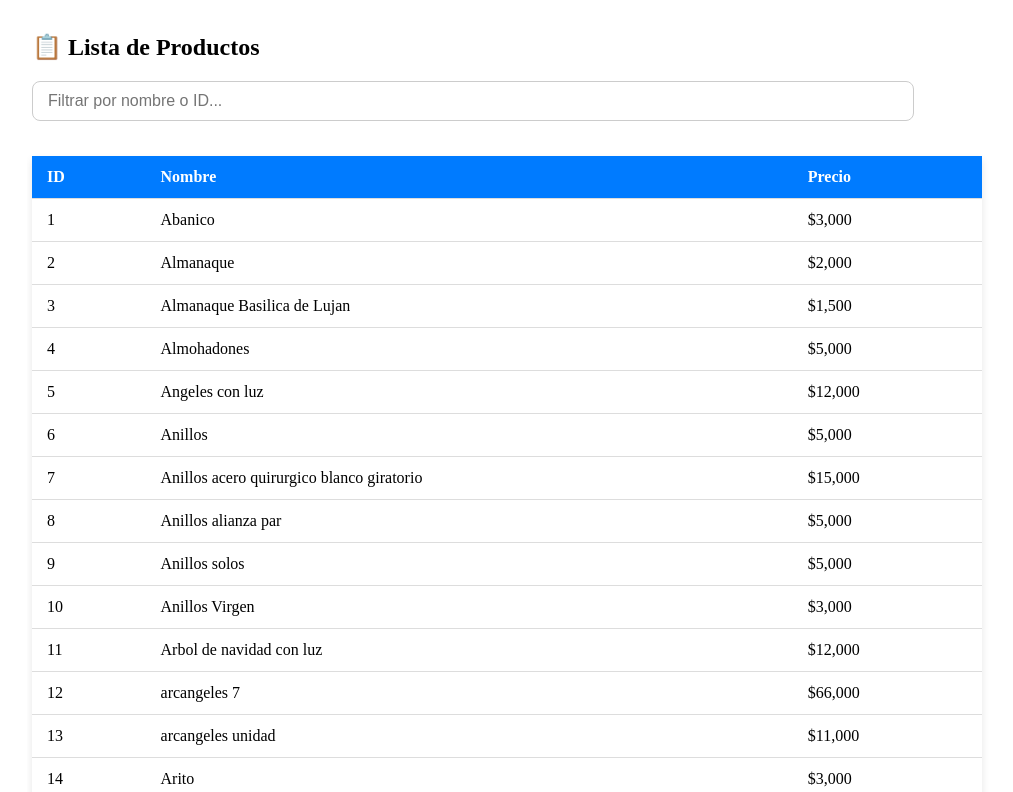
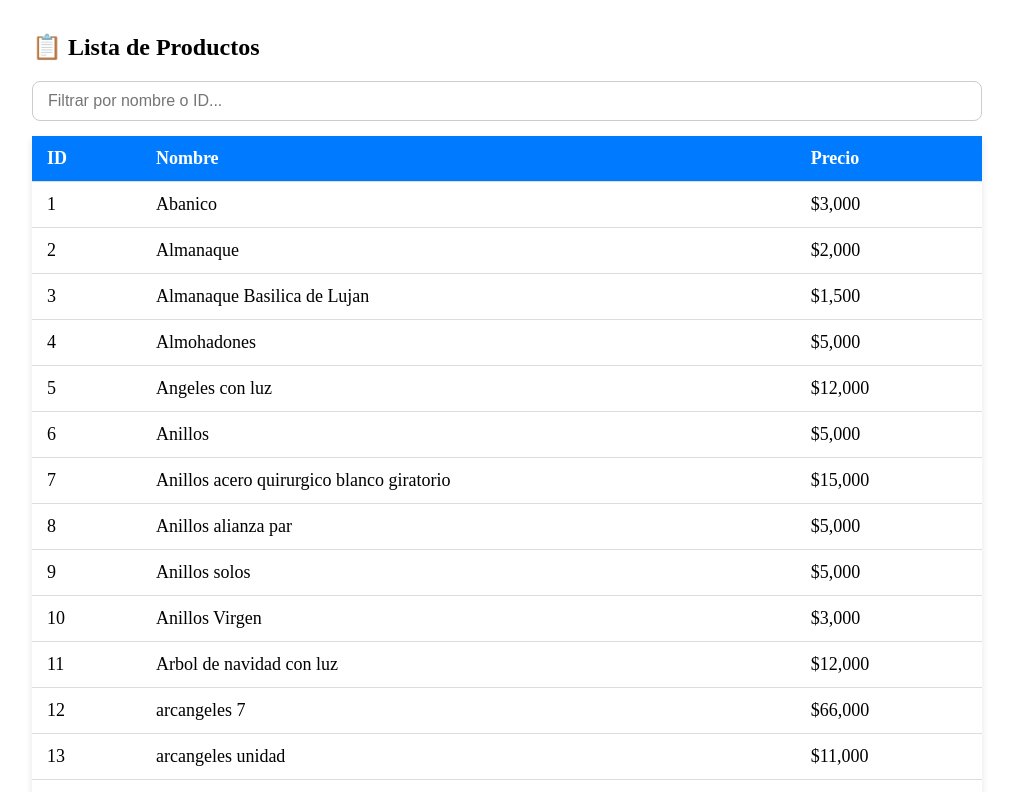
Before and after one commit to alvarosaccomani/ATSMarket-web-app, an Angular app: page / in a window 1280 px wide. Shown: the top 792 px of the page, without its empty margins (108-1121 px from the left). Built offline with nearby package versions, Linux system fonts and the light colour scheme.

Commit message:
i modify styles in app component

```diff
--- a/src/app/app.component.scss
+++ b/src/app/app.component.scss
@@ -21,6 +21,7 @@
     padding: 12px 15px;
     text-align: left;
     border-bottom: 1px solid #ddd;
+    font-size: 18px;
 }
 
 .data-table th {
@@ -33,14 +34,19 @@
     background-color: #f5f5f5;
 }
 
+.filter-controls {
+    display: flex;
+    justify-content: center;
+    width: 95%;
+}
+
 /* Input de Filtrado */
 .filter-input {
-    width: 85%;
+    width: 100%;
     padding: 10px 15px;
     border: 1px solid #ccc;
     border-radius: 8px;
     font-size: 16px;
-    margin-bottom: 20px;
 }
 
 .no-results {
```
